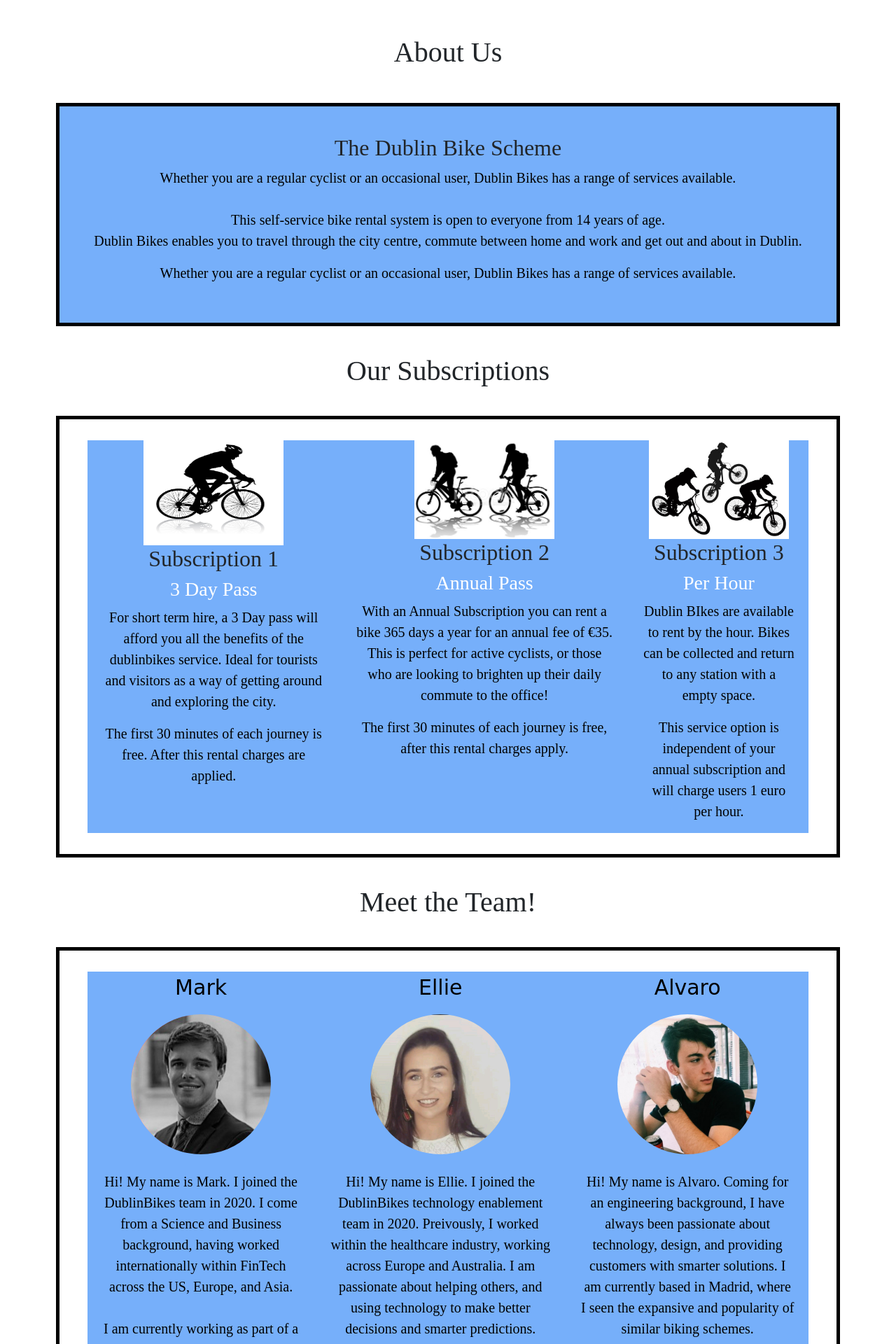
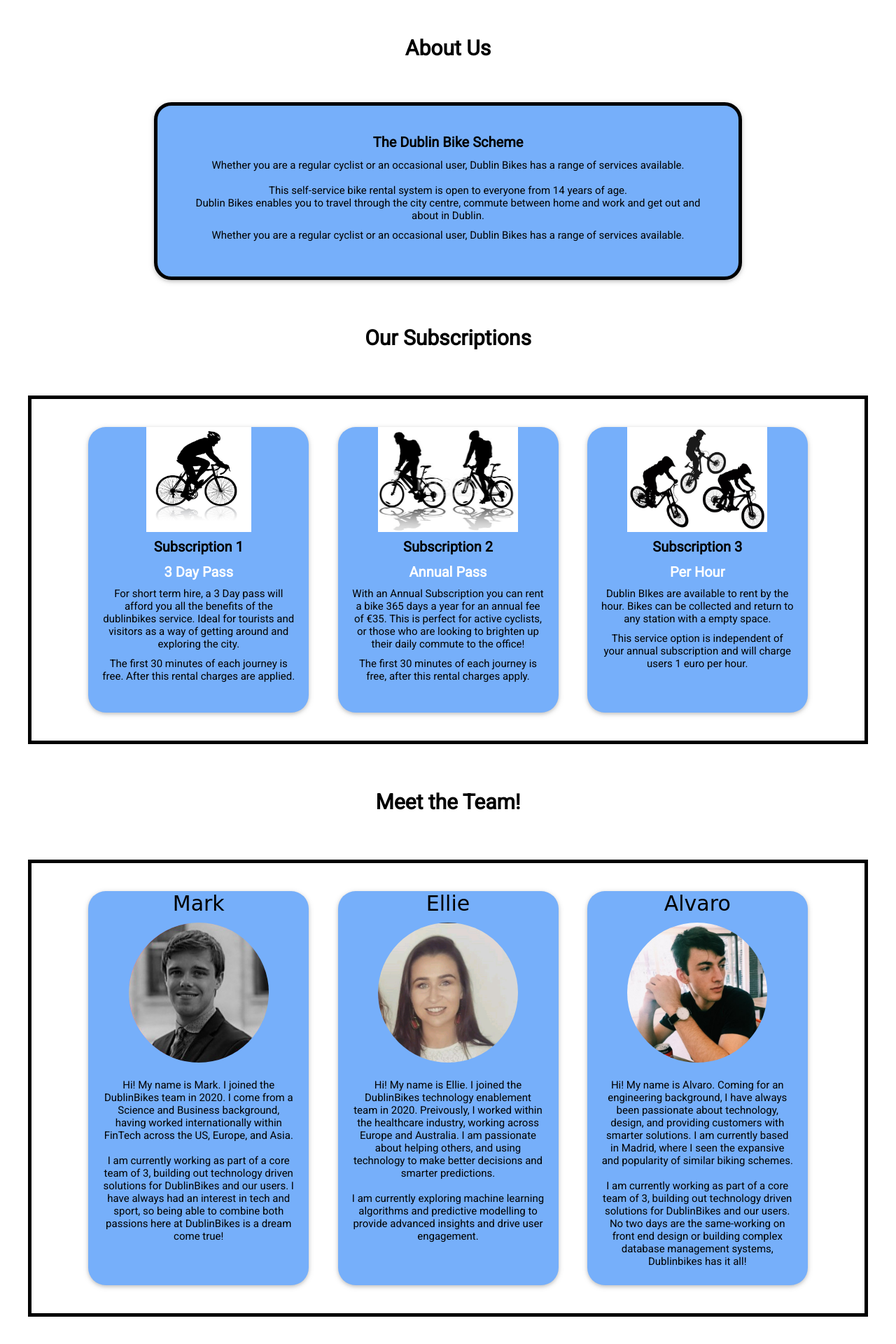
Before and after one commit to Botazio/Group-Project-SoftDev, a Flask app: page /about in a window 1280 px wide. Shown: the part 329-2249 px from the top of the page at 70% size. Run offline with Flask 2, Linux system fonts and the light colour scheme; some libraries are stand-ins or nearby versions.

Commit message:
Integrate Mark´s styles with the rest of the app for the about page

```diff
--- a/flask-app/static/css/navbars.css
+++ b/flask-app/static/css/navbars.css
@@ -60,6 +60,11 @@
 .logo {
   text-decoration: none;
   color: black;
+}
+
+#logo-navbar {
+  font-size: 25px;
+  margin: 0;
 }
 
 .burger {
--- a/flask-app/static/css/others.css
+++ b/flask-app/static/css/others.css
@@ -1,6 +1,6 @@
 /* CSS Styling About Page */
-* {
-  font-family: "Source Serif Prof";
+body {
+  font-family: Roboto, sans-serif;
 }
 
 .content {
@@ -10,18 +10,33 @@
 .wrapper {
   display: flex;
   flex-direction: column;
+  align-items: center;
+  justify-content: center;
   box-sizing: border-box;
   margin: 20px;
   padding: 20px;
 }
 
 .jumbotron {
-  background-image: url("/static/fixtures/dbikes1.jpg");
+  display: flex;
+  justify-content: center;
+  align-items: center;
+  background: linear-gradient(rgba(0, 0, 0, 0.3), rgba(0, 0, 0, 0.3)),
+    url("/static/fixtures/dbikes1.jpg");
   height: 30vh;
   background-size: cover;
   background-position: center;
   color: #ffffff;
   border-radius: 0px;
+}
+
+.intro button {
+  background-color: transparent;
+  color: white;
+  border: 2px solid white;
+  display: flex;
+  justify-content: center;
+  align-items: center;
 }
 
 .main1 {
@@ -32,43 +47,66 @@
 }
 .main2 {
   box-sizing: border-box;
+  text-align: center;
+  display: flex;
+  flex-direction: column;
+  align-items: center;
+  justify-content: center;
+  width: 70%;
   margin: 40px;
   padding: 40px;
   border: 5px solid black;
   background: rgb(118, 175, 250);
+  border-radius: 25px;
+  box-shadow: 0 2px 5px 0 rgba(0, 0, 0, 0.16), 0 2px 10px 0 rgba(0, 0, 0, 0.12);
 }
-.main2,
+
 .main3,
 .main4,
 .main5 {
   text-align: center;
+  display: flex;
+  flex-direction: column;
+  align-items: center;
+  justify-content: center;
+  width: 80%;
+}
+
+.main5 {
+  width: 60%;
+}
+
+.main5 img {
+  width: 100px;
+  height: 100px;
 }
 
 .parent,
 .parent1,
 .parent2 {
+  width: 100%;
   box-sizing: border-box;
   margin: 40px;
   padding: 40px;
   border: 5px solid black;
   display: flex;
-  padding-top: 30px;
-  padding-bottom: 30px;
   justify-content: space-evenly;
-  align-items: center stretch;
+  align-self: center;
 }
+
 .child1,
 .child2,
 .child3,
 .sub1,
 .sub2,
 .sub3 {
-  width: 300px;
-  align-items: stretch;
-  flex-basis: content;
+  width: 275px;
   padding-left: 20px;
   padding-right: 20px;
+  padding-bottom: 15px;
   background: rgb(118, 175, 250);
+  border-radius: 25px;
+  box-shadow: 0 2px 5px 0 rgba(0, 0, 0, 0.16), 0 2px 10px 0 rgba(0, 0, 0, 0.12);
 }
 
 .child1:hover,
@@ -81,25 +119,153 @@
   color: white;
 }
 
-h3,
-p {
-  margin: 0px 0px 10px 0px;
-  color: black;
-  font-size: 20px;
+hgroup {
+  margin-top: 5px;
 }
-p {
+
+h3 {
   margin: 0px 0px 10px 0px;
   color: black;
   font-size: 20px;
 }
 
+p {
+  margin: 0px 0px 10px 0px;
+  color: black;
+  font-size: 15px;
+}
+
 h1 {
   font-size: 30px;
+}
+h2 {
+  font-size: 20px;
   margin: 0 0 12px 0;
 }
-h2 {
-  font-size: 25px;
-  margin: 0 0 12px 0;
+
+#container-footer {
+  background-color: rgb(118, 175, 250);
+  color: black;
+}
+
+.footer-links a {
+  color: black;
+}
+
+@media screen and (max-width: 1450px) {
+  .main3,
+  .main4,
+  .main5 {
+    text-align: center;
+    display: flex;
+    flex-direction: column;
+    align-items: center;
+    justify-content: center;
+    width: 100%;
+  }
+}
+
+@media screen and (max-width: 1150px) {
+  .wrapper {
+    padding: 0px;
+  }
+
+  .child1,
+  .child2,
+  .child3,
+  .sub1,
+  .sub2,
+  .sub3 {
+    width: 250px;
+  }
+
+  .parent,
+  .parent1,
+  .parent2 {
+    margin: 0px;
+    padding: 0px;
+    border: none;
+  }
+
+  h3 {
+    color: black;
+    font-size: 15px;
+  }
+
+  p {
+    color: black;
+    font-size: 13px;
+  }
+
+  h1 {
+    font-size: 25px;
+  }
+
+  h2 {
+    font-size: 15px;
+  }
+}
+
+@media screen and (max-width: 950px) {
+  .main2 {
+    width: auto;
+    margin: 0;
+  }
+
+  .parent,
+  .parent2 {
+    display: flex;
+    flex-direction: column;
+    align-items: center;
+    justify-content: center;
+  }
+
+  .child1,
+  .child2,
+  .child3,
+  .sub1,
+  .sub2,
+  .sub3 {
+    width: 350px;
+    margin: 10px;
+  }
+}
+
+@media screen and (max-width: 450px) {
+  .wrapper {
+    margin: 0px;
+  }
+
+  .main2 {
+    border-radius: 0px;
+    border: 0px;
+    margin: 0px;
+  }
+
+  .main5 {
+    margin-bottom: 10px;
+  }
+
+  .main5 img {
+    width: 50px;
+    height: 50px;
+  }
+
+  .child1,
+  .child2,
+  .child3,
+  .sub1,
+  .sub2,
+  .sub3 {
+    width: 100%;
+    border-radius: 0px;
+    margin: 10px 0px;
+    padding: 10px 0px;
+  }
+
+  p {
+    margin: 10px;
+  }
 }
 
 /* How2 Styling */
--- a/flask-app/templates/about.html
+++ b/flask-app/templates/about.html
@@ -5,7 +5,6 @@
 {% block head %}
 <link rel="stylesheet" href="{{ url_for('static', filename='css/others.css') }}">
 <link href="https://fonts.googleapis.com/css2?family=Noto+Sans:ital@1&display=swap" rel="stylesheet">
-<link href="https://stackpath.bootstrapcdn.com/bootstrap/4.5.2/css/bootstrap.min.css" rel="stylesheet">
 <link rel="stylesheet" href="https://stackpath.bootstrapcdn.com/font-awesome/4.7.0/css/font-awesome.min.css">
 <title>About</title>
 {% endblock %}
@@ -16,7 +15,7 @@
         <div class="jumbotron text-center">
 
             <div class="intro">
-                <button type="button" class="btn btn-outline-light"><h1>OUR STORY</h1></button>
+                <button type="button"><h1>OUR STORY</h1></button>
             </div>
 
         </div>
@@ -42,7 +41,7 @@
 
                     <div class = 'sub1'>
 
-                        <img src="/static/fixtures/bikenew1.jpg" alt="sub1" style="width:200px; height: 150px;">
+                        <img src="/static/fixtures/bikenew1.jpg" alt="sub1" style="width:150px; height: 150px;">
 
                         <hgroup>
                             <h2> Subscription 1</h2>
@@ -58,7 +57,7 @@
 
                     <div class = 'sub2'>
 
-                        <img src="/static/fixtures/cyclists2.jpg" alt="sub2" style="width:200px;">
+                        <img src="/static/fixtures/cyclists2.jpg" alt="sub2"style="width:200px; height: 150px;">
 
                         <hgroup>
                             <h2> Subscription 2</h2>
@@ -72,7 +71,7 @@
 
                     <div class = 'sub3'>
 
-                    <img src="/static/fixtures/cyclists3.jpg" alt="sub3" style="width:200px;">
+                    <img src="/static/fixtures/cyclists3.jpg" alt="sub3" style="width:200px; height: 150px;">
 
                     <hgroup>
                         <h2> Subscription 3</h2>
@@ -139,19 +138,19 @@
 
                     <div class = 'child4'> <a href="https://www.instagram.com/dublinbikes/" target="_blank">
 
-                        <img src="/static/fixtures/instagram black.png" alt="insta" style="width:100px;"></a>
+                        <img src="/static/fixtures/instagram black.png" alt="insta"></a>
 
                     </div>
 
                     <div class = 'child5'>
 
-                        <a href="https://www.twitter.com/?hl=en" target="_blank"><img src="/static/fixtures/blacktwitter.png" alt="twitter" style="width:100px;"></a>
+                        <a href="https://www.twitter.com/?hl=en" target="_blank"><img src="/static/fixtures/blacktwitter.png" alt="twitter"></a>
 
                     </div>
 
                     <div class = 'child6'><a href="https://www.facebook.com/" target="_blank">
 
-                        <img src="/static/fixtures/blackfacebook.png" alt="fb" style="width:100px;"></a>
+                        <img src="/static/fixtures/blackfacebook.png" alt="fb"></a>
 
                     </div>
                 </div>
--- a/flask-app/templates/base.html
+++ b/flask-app/templates/base.html
@@ -16,7 +16,7 @@
                <img src="{{url_for('static', filename='fixtures/icon-bike-red.png')}}" width='35', height='35'/>
                <img src="{{url_for('static', filename='fixtures/icon-bike-yellow.png')}}" width='35', height='35' />
                <img src="{{url_for('static', filename='fixtures/icon-bike-green.png')}}" width='35', height='35' />
-               <h2>DBIKES</h2>
+               <h2 id="logo-navbar">DBIKES</h2>
             </a>
          </div>
          <ul class="nav-links">
```
